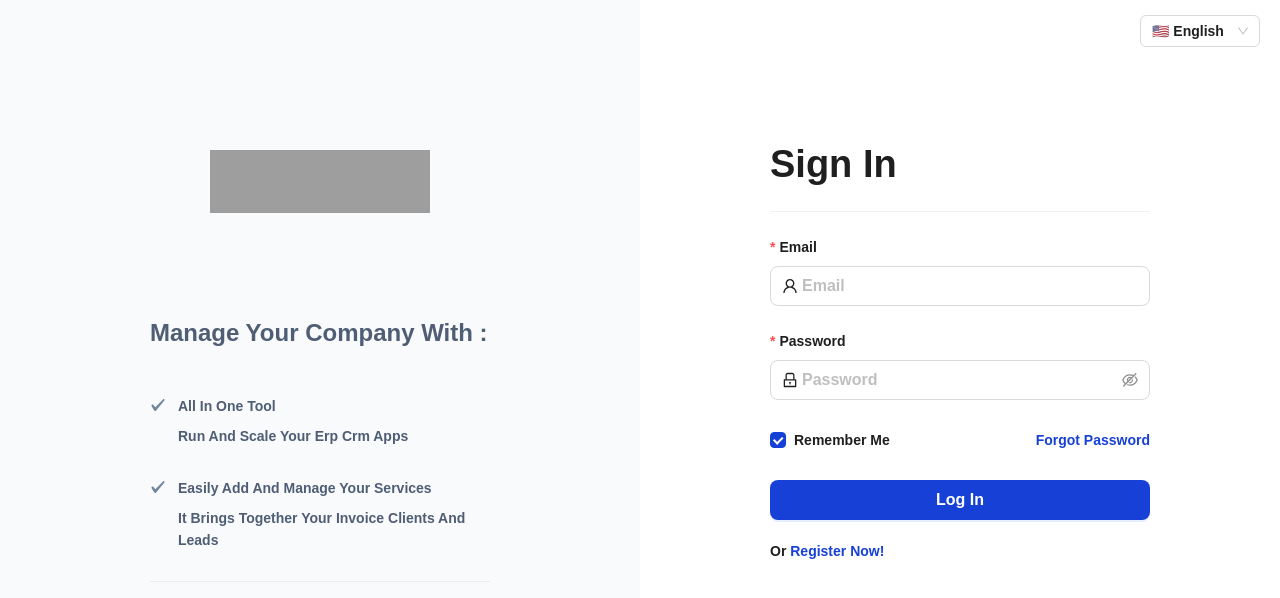
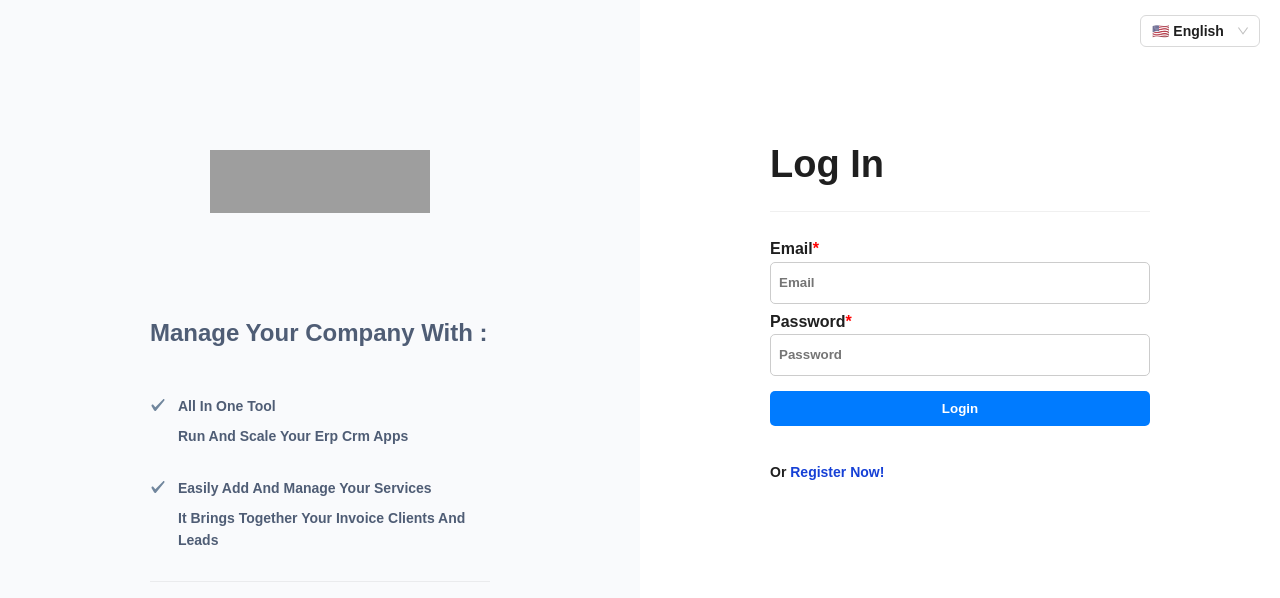
Before and after one commit to vidyagxp0/VidyaGxP_CRM, a React (Vite) app in the folder frontend/: page /login in a window 1280 px wide. Shown: the top 598 px of the page. Built offline with nearby package versions, Linux system fonts and the light colour scheme; grey boxes are pictures that could not be loaded; a web font is replaced by a local one.

Commit message:
Developed Login page

```diff
--- a/frontend/src/forms/LoginForm.jsx
+++ b/frontend/src/forms/LoginForm.jsx
@@ -1,56 +1,109 @@
-import React from 'react';
-import { Form, Input, Checkbox } from 'antd';
-import { UserOutlined, LockOutlined } from '@ant-design/icons';
 
-import useLanguage from '@/locale/useLanguage';
+const Wrapper = styled.div`
+  display: flex;
+  flex-direction: column;
+  justify-content: flex-start;
+  gap: 5px;
+  margin-bottom: 10px;
 
-export default function LoginForm() {
-  const translate = useLanguage();
+
+label {
+  margin-bottom: 3px;
+  font-size: 16px;
+}
+
+.input-field {
+  padding: 8px;
+  margin-bottom: 5px;
+  border-radius: 5px;
+  border: 1px solid #ccc;
+  width: 100%;
+  height: 42px;
+}
+
+input[checkbox] {
+  margin-right: 5px;
+}
+
+button {
+  width: 100%;
+  padding: 10px 20px;
+  background-color: #007bff;
+  color: #fff;
+  border: none;
+  border-radius: 5px;
+  cursor: pointer;
+  margin-top: 10px;
+  &:hover {
+      background-color: #0056b3;
+  }
+}
+
+.error {
+  color: red;
+}
+`
+
+
+import { Formik, Form, Field, ErrorMessage } from 'formik';
+import * as Yup from 'yup';
+import { login } from '@/redux/auth/actions';
+import { selectAuth } from '@/redux/auth/selectors';
+import { useEffect } from 'react';
+import styled from 'styled-components';
+import { useDispatch, useSelector } from 'react-redux';
+import { useNavigate } from 'react-router-dom';
+
+const LoginForm = () => {
+  const { isLoading, isSuccess } = useSelector(selectAuth);
+  const navigate = useNavigate();
+  const dispatch = useDispatch();
+  const onFinish = (values) => {
+    dispatch(login({ loginData: values }));
+    navigate('/');
+  };
+
+  // useEffect(() => {
+  //   if (isSuccess)
+  // }, [isSuccess]);
+
+  const validationSchema = Yup.object().shape({
+    email: Yup.string().email('Invalid email').required('Email is required'),
+    password: Yup.string().required('Password is required'),
+  });
   return (
-    <>
-      <Form.Item
-        label={translate('email')}
-        name="email"
-        rules={[
-          {
-            required: true,
-          },
-          {
-            type: 'email',
-          },
-        ]}
+    <Wrapper>
+      <Formik
+        initialValues={{ email: '', password: '' }}
+        validationSchema={validationSchema}
+        onSubmit={onFinish}
       >
-        <Input
-          prefix={<UserOutlined className="site-form-item-icon" />}
-          placeholder={translate('email')}
-          type="email"
-          size="large"
-        />
-      </Form.Item>
-      <Form.Item
-        label={translate('password')}
-        name="password"
-        rules={[
-          {
-            required: true,
-          },
-        ]}
-      >
-        <Input.Password
-          prefix={<LockOutlined className="site-form-item-icon" />}
-          placeholder={translate('password')}
-          size="large"
-        />
-      </Form.Item>
-      <Form.Item>
-        <Form.Item name="remember" valuePropName="checked" noStyle>
-          <Checkbox>{translate('Remember me')}</Checkbox>
-        </Form.Item>
+        {({ isSubmitting }) => (
+          <Form>
+             <label>Email
+         <span style={{color: 'red'}}>*</span>
+       </label>
+            <div>
+            <Field className='input-field' type="email" name="email" placeholder="Email" />
+            <ErrorMessage className='error' name="email" component="div" />
+            </div>
+            <label>Password
+         <span style={{color: 'red'}}>*</span>
+       </label>
+       <div>
+            <Field className='input-field' type="password" name="password" placeholder="Password" />
+            <ErrorMessage className='error' name="password" component="div" />
+       </div>
 
-        <a className="login-form-forgot" href="/forgetpassword">
-          {translate('Forgot password')}
-        </a>
-      </Form.Item>
-    </>
+            <button type="submit" disabled={isSubmitting}>
+              Login
+            </button>
+          </Form>
+        )}
+      </Formik>
+    </Wrapper>
   );
-}
+};
+
+
+export default LoginForm;
--- a/frontend/src/pages/Login.jsx
+++ b/frontend/src/pages/Login.jsx
@@ -1,32 +1,21 @@
-import { useEffect } from 'react';
 
-import { useDispatch, useSelector } from 'react-redux';
-import { useNavigate } from 'react-router-dom';
+import {  useSelector } from 'react-redux';
 
 import useLanguage from '@/locale/useLanguage';
 
-import { Form, Button } from 'antd';
+import { Form } from 'antd';
 
-import { login } from '@/redux/auth/actions';
 import { selectAuth } from '@/redux/auth/selectors';
 import LoginForm from '@/forms/LoginForm';
 import Loading from '@/components/Loading';
 import AuthModule from '@/modules/AuthModule';
 
+import React from 'react';
+
+
 const LoginPage = () => {
   const translate = useLanguage();
   const { isLoading, isSuccess } = useSelector(selectAuth);
-  const navigate = useNavigate();
-  // const size = useSize();
-
-  const dispatch = useDispatch();
-  const onFinish = (values) => {
-    dispatch(login({ loginData: values }));
-  };
-
-  useEffect(() => {
-    if (isSuccess) navigate('/');
-  }, [isSuccess]);
 
   const FormContainer = () => {
     return (
@@ -38,19 +27,10 @@ const LoginPage = () => {
           initialValues={{
             remember: true,
           }}
-          onFinish={onFinish}
+          onFinish={()=>{}}
         >
           <LoginForm />
           <Form.Item>
-            <Button
-              type="primary"
-              htmlType="submit"
-              className="login-form-button"
-              loading={isLoading}
-              size="large"
-            >
-              {translate('Log in')}
-            </Button>
             {translate('Or')} <a href="/register">{translate('register now')}!</a>
           </Form.Item>
         </Form>
@@ -58,7 +38,7 @@ const LoginPage = () => {
     );
   };
 
-  return <AuthModule authContent={<FormContainer />} AUTH_TITLE="Sign in" />;
+  return <AuthModule authContent={<FormContainer />} AUTH_TITLE="Log in" />;
 };
 
 export default LoginPage;
--- a/frontend/src/router/AuthRouter.jsx
+++ b/frontend/src/router/AuthRouter.jsx
@@ -10,6 +10,7 @@ import ResetPassword from '@/pages/ResetPassword';
 export default function AuthRouter() {
   return (
     <Routes>
+      {/* <Route element={<>pankaj</>} path='/'/> */}
       <Route element={<Register />} path="/" />
       <Route element={<Login />} path="/login" />
       <Route element={<Navigate to="/login" replace />} path="/logout" />
```
Also changed, not shown: package.json (added, +7 -0 lines), frontend/src/style/app.css (line endings or trailing spaces), 1 other file (tests, documents, lock files or other folders).
